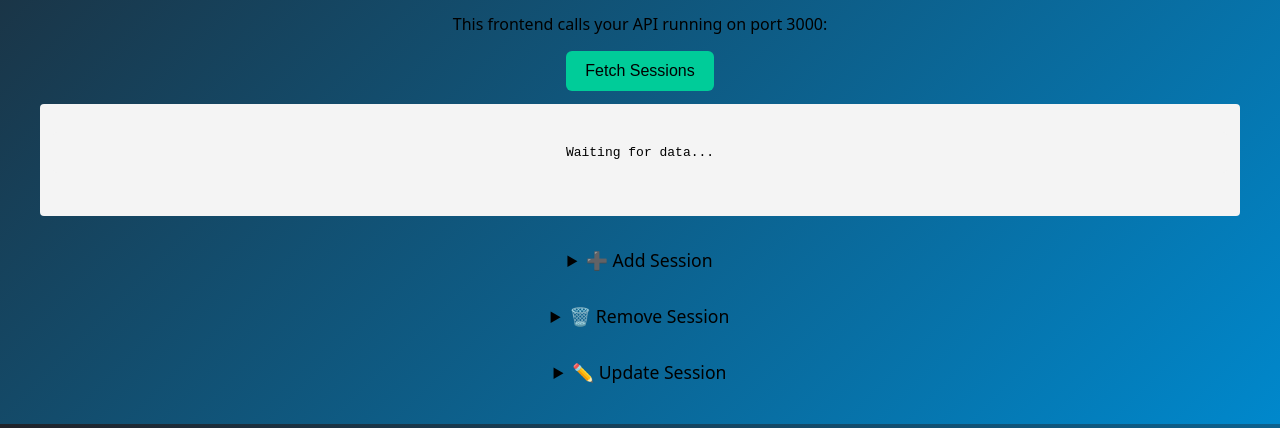
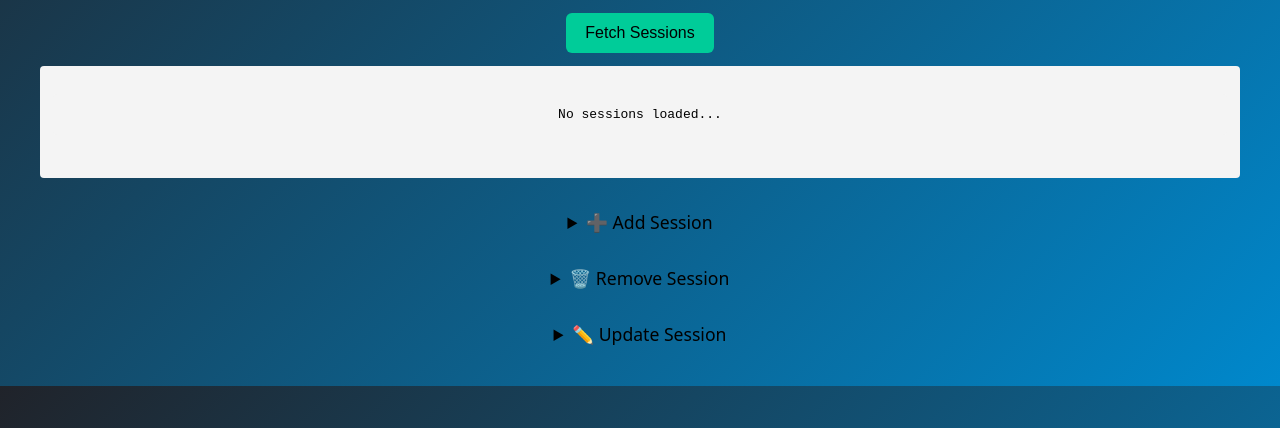
Before and after one commit to stuskeer/session-tracker, a website: page frontend/index.html in a window 1280 px wide. Shown: the part 372-800 px from the top of the page. Drawn offline with Linux system fonts and the light colour scheme.

Commit message:
updated front end to look tidy

```diff
--- a/frontend/index.html
+++ b/frontend/index.html
@@ -11,14 +11,13 @@
     <img src="/images/logo.jpeg" alt="Session Tracker Logo" style="display:block; margin:auto; max-width:400px;" />
 
     <h1>Kitesurf Session Tracker</h1>
-    <p>This frontend calls your API running on port 3000:</p>
 
     <!-- Button to fetch and display all sessions -->
     <button id="fetch-btn">Fetch Sessions</button>
 
     <!-- Container where session data will be displayed -->
     <pre id="output">
-        <div id="output">Waiting for data...</div>
+        <div id="output">No sessions loaded...</div>
     </pre>
 
     <!-- Collapsible section for adding a new session -->
```
